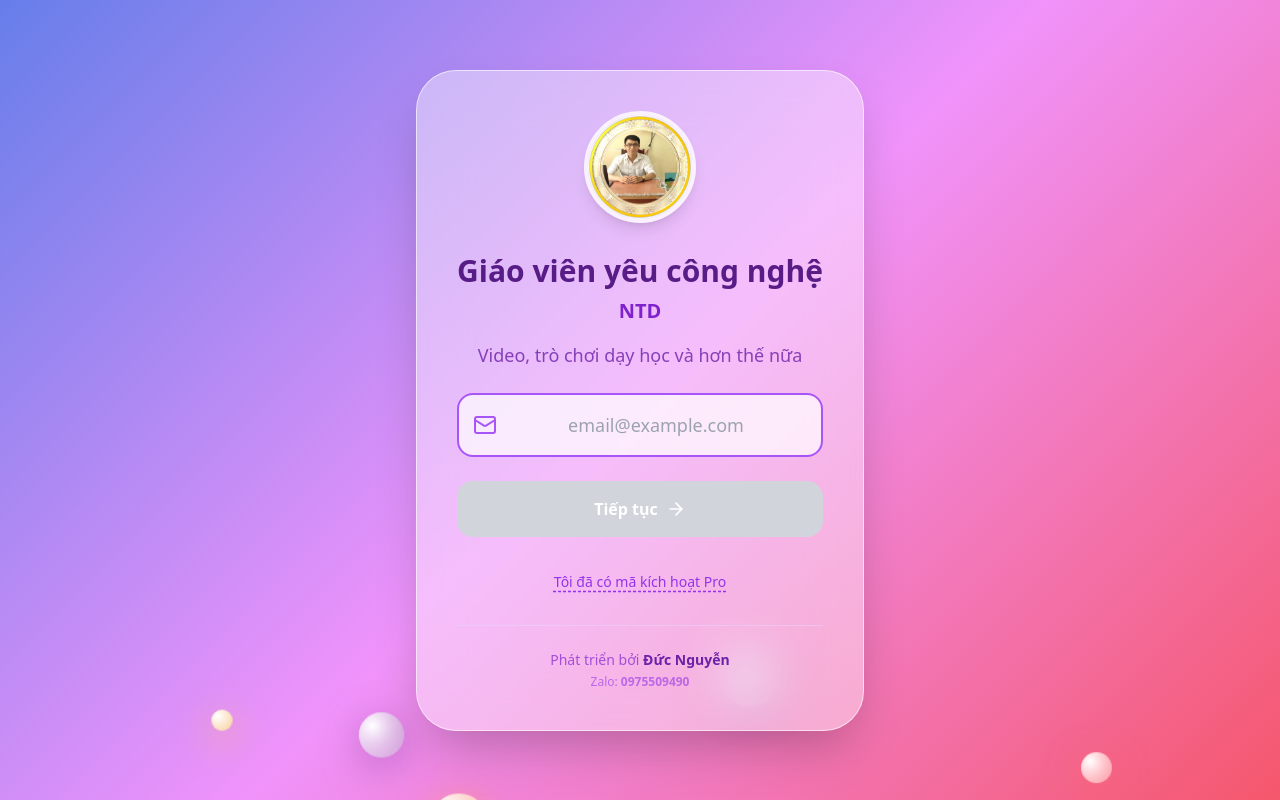
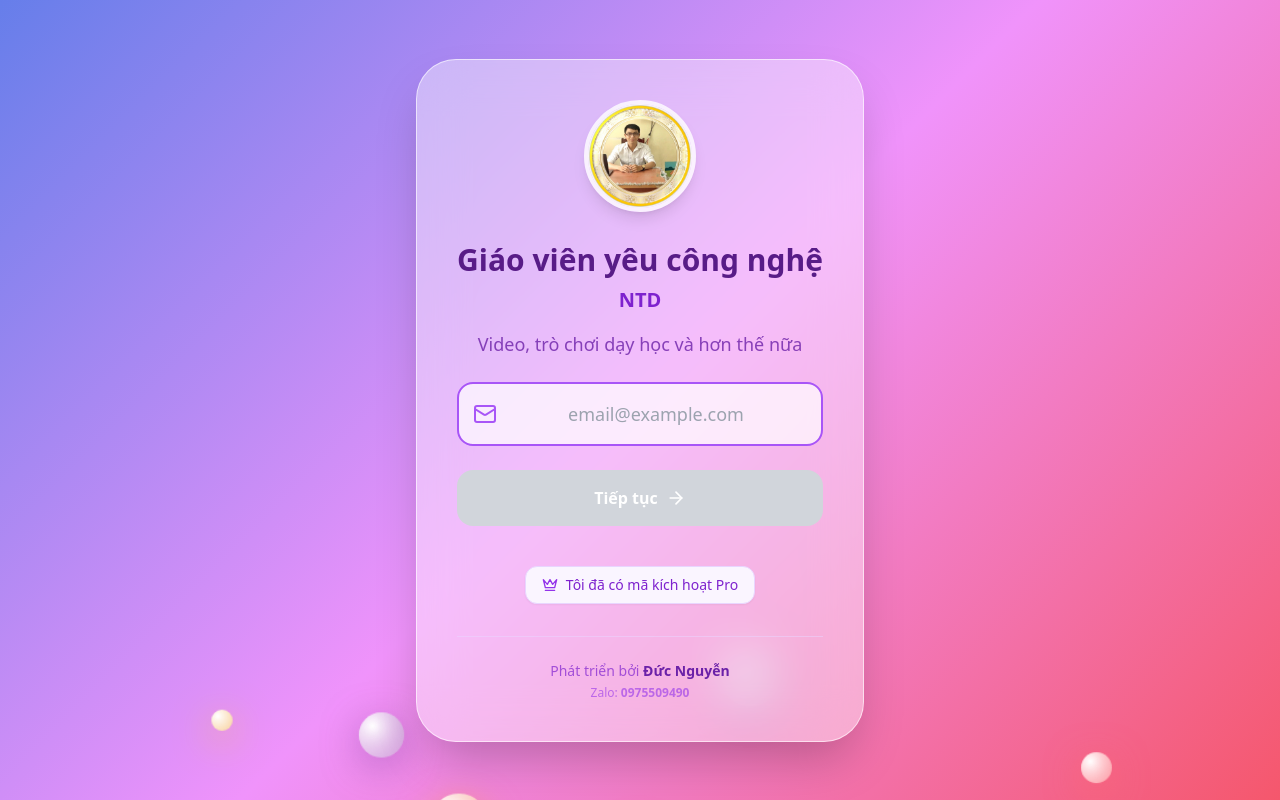
Before and after one commit to nguyenduc91ndc-sys/Congcudayhocso, a React (Vite) app: page / in a window 1280 px wide. Built offline with nearby package versions, Linux system fonts and the light colour scheme.

Commit message:
Enhance 'Have Pro Code' button with Crown icon and better UI styling

```diff
--- a/components/Login.tsx
+++ b/components/Login.tsx
@@ -205,16 +205,17 @@ const Login: React.FC<LoginProps> = ({ onLogin }) => {
               </motion.button>
 
               {/* Switch to Pro Code */}
-              <div className="pt-2">
+              <div className="pt-4 flex justify-center">
                 <button
                   type="button"
                   onClick={() => {
                     setIsProMode(true);
                     setStep('code');
                   }}
-                  className="text-sm text-purple-600 hover:text-purple-800 font-medium underline decoration-dashed hover:decoration-solid underline-offset-4"
+                  className="group flex items-center gap-2 px-4 py-2 rounded-xl text-sm font-medium text-purple-700 bg-purple-50 hover:bg-purple-100 border border-purple-200 hover:border-purple-300 transition-all shadow-sm hover:shadow"
                 >
-                  Tôi đã có mã kích hoạt Pro
+                  <Crown size={16} className="text-purple-600 group-hover:scale-110 transition-transform" />
+                  <span>Tôi đã có mã kích hoạt Pro</span>
                 </button>
               </div>
             </motion.form>
```
